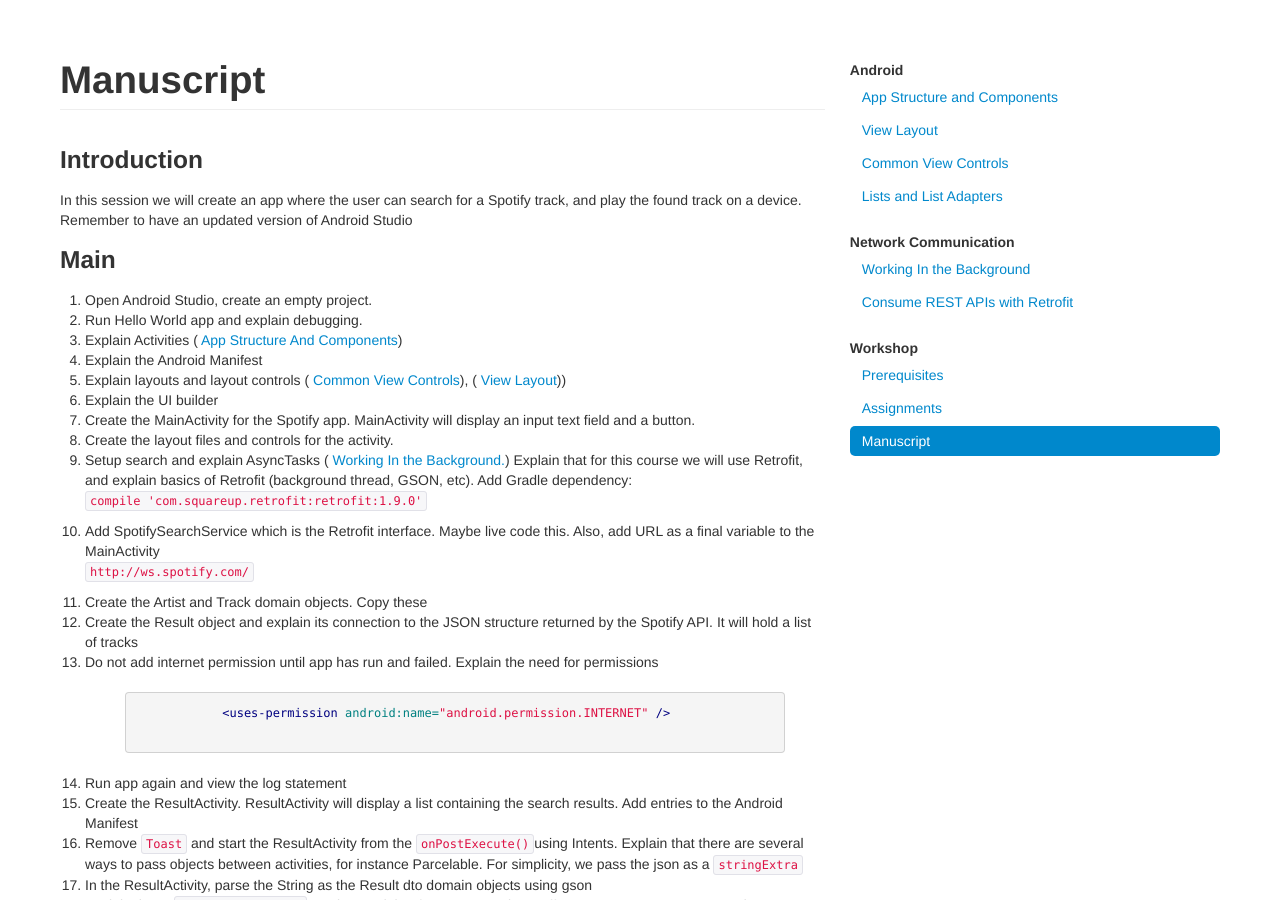
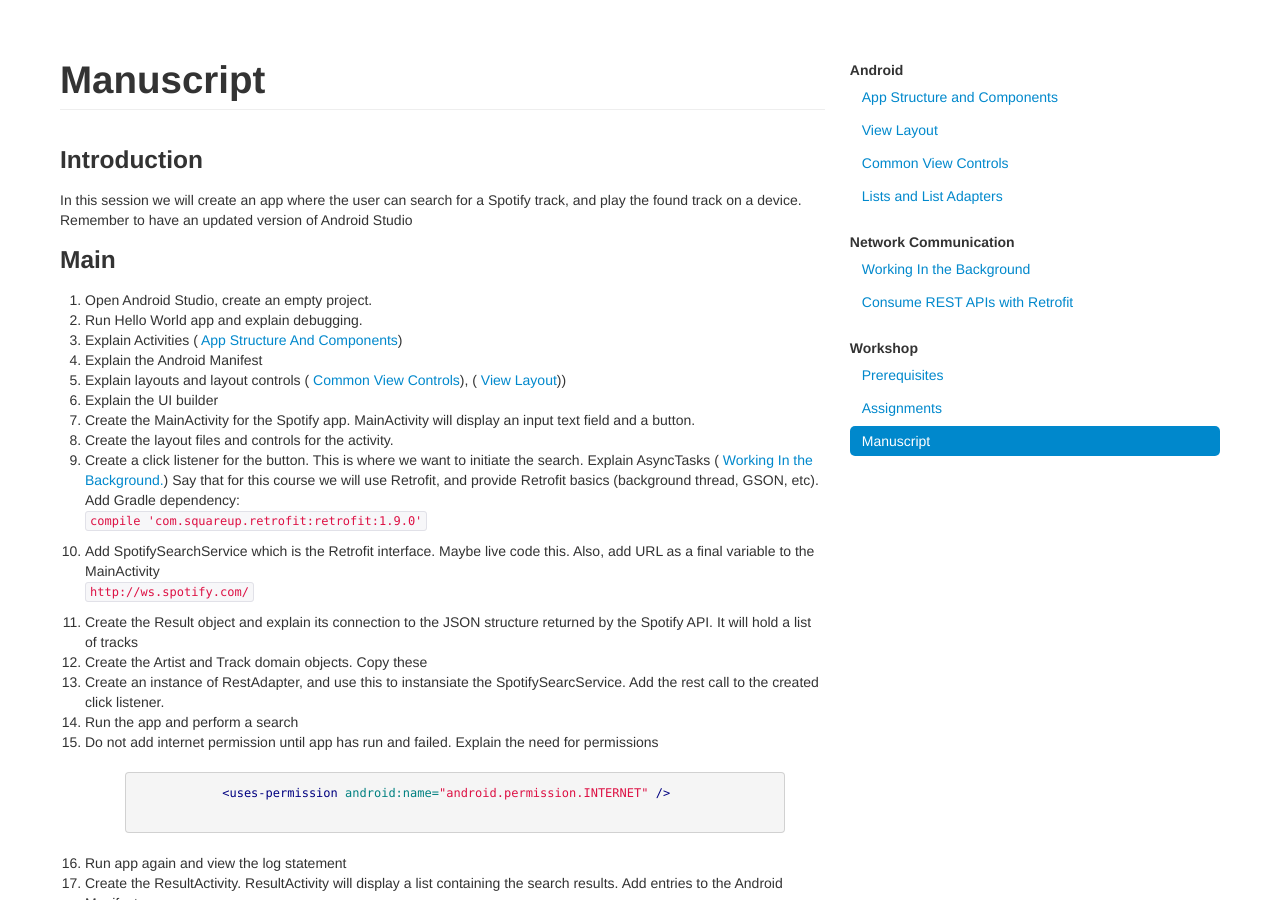
Before and after one commit to bekk/android101, a Jekyll site: the page built from docs/pages/manuscript.html, in a window 1280 px wide and 900 px high. Built offline with Jekyll 4.4.1, drawn with Linux system fonts in a browser that asks for light colours; Markdown is read by kramdown in place of the engine named in the settings.

Commit message:
Updated manuscript

```diff
--- a/docs/pages/manuscript.html
+++ b/docs/pages/manuscript.html
@@ -16,14 +16,16 @@ an updated version of Android Studio
 	<li>Explain the UI builder</li>
 	<li>Create the MainActivity for the Spotify app. MainActivity will display an input text field and a button. </li>
     <li>Create the layout files and controls for the activity.</li>
-    <li>Setup search and explain AsyncTasks (<a href="working-in-the-background.html"> Working In the Background.</a>)
-    	Explain that for this course we will use Retrofit, and explain basics of Retrofit (background thread, GSON, etc). Add Gradle dependency:
+    <li>Create a click listener for the button. This is where we want to initiate the search. Explain AsyncTasks (<a href="working-in-the-background.html"> Working In the Background.</a>)
+    	Say that for this course we will use Retrofit, and provide Retrofit basics (background thread, GSON, etc). Add Gradle dependency:
         <p><code> compile 'com.squareup.retrofit:retrofit:1.9.0'</code></p></li>
 	<li>Add SpotifySearchService which is the Retrofit interface. Maybe live code this. Also, add URL as a final variable to the MainActivity
         <p><code>http://ws.spotify.com/</code></p>
     </li>
+    <li> Create the Result object and explain its connection to the JSON structure returned by the Spotify API. It will hold a list of tracks</li>
     <li> Create the Artist and Track domain objects. Copy these</li>
-    <li> Create the Result object and explain its connection to the JSON structure returned by the Spotify API. It will hold a list of tracks</li>
+    <li> Create an instance of RestAdapter, and use this to instansiate the SpotifySearcService. Add the rest call to the created click listener. </li>
+    <li> Run the app and perform a search</li>
 	<li>Do not add internet permission until app has run and failed. Explain the need for permissions</li>
 	{% highlight xml %}
 	    <uses-permission android:name="android.permission.INTERNET" />
```
